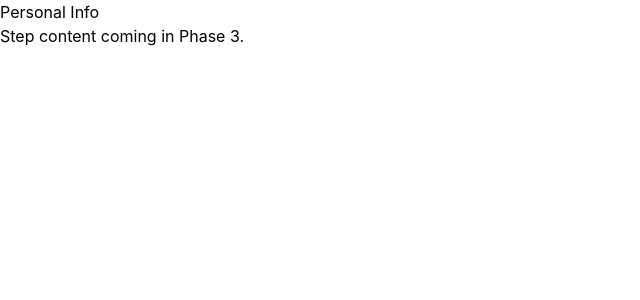
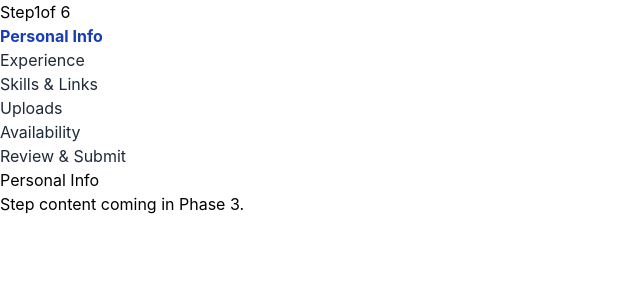
Before and after one commit to HanifNepali/job-application-form, a React (Vite) app: page /form/personal-info in a window 1280 px wide. Shown: the top 300 px of the page, without its empty margins (0-640 px from the left). Built offline with nearby package versions, Linux system fonts and the light colour scheme.

Commit message:
Add Stepper component

```diff
--- a/src/app/FormLayout.tsx
+++ b/src/app/FormLayout.tsx
@@ -1,3 +1,4 @@
+import { Stepper } from "@/components/Stepper";
 import { Outlet } from "react-router-dom";
 
 // Shared shell for every step route. Router renders this once and swaps
@@ -9,7 +10,7 @@ import { Outlet } from "react-router-dom";
 export function FormLayout() {
   return (
     <div>
-      {/* Stepper/progress bar goes here */}
+      <Stepper />
       <main>
         <Outlet />
       </main>
--- /dev/null
+++ b/src/components/Stepper.tsx
@@ -0,0 +1,53 @@
+import { Link, useLocation } from "react-router-dom";
+import { STEPS } from "@/lib/steps";
+import { useFormStore } from "@/store/formStore";
+
+// Bare-bones step indicator for Phase 1: shows all steps, highlights the
+// active one, and lets the user manually click between steps. No visual
+// progress-bar styling yet (Phase 2/5 polish) and no route guard yet
+// (Phase 4) — every step link is clickable regardless of furthestUnlockedStep
+// for now, since there's nothing to validate against until Phase 3 exists.
+export function Stepper() {
+  const location = useLocation();
+  const furthestUnlockedStep = useFormStore(
+    (state) => state.furthestUnlockedStep,
+  );
+
+  return (
+    <nav aria-label="Form steps">
+      {/* "Step X of Y" label, called out explicitly in the spec for
+          screen-reader users who may not benefit from the visual list alone */}
+      <p>
+        Step{STEPS.findIndex((s) => location.pathname.endsWith(s.path)) + 1}of
+        {""} {STEPS.length}
+      </p>
+      <ol>
+        {STEPS.map((step, index) => {
+          const isActive = location.pathname.endsWith(step.path);
+          // Reachability preview only — not enforced yet. Phase 4's route
+          // guard is what actually blocks navigation; this just dims
+          // steps that aren't reachable so the UI isn't misleading in
+          // the meantime.
+          const isReachable = index <= furthestUnlockedStep;
+
+          return (
+            <li key={step.id}>
+              <Link
+                to={`/form/${step.path}`}
+                // aria-current="step" on the active step, per spec, so
+                // screen readers announce which step is current.
+                aria-current={isActive ? "step" : undefined}
+                aria-disabled={!isReachable}
+                className={
+                  isActive ? "text-blue-800 font-bold" : "text-gray-800"
+                }
+              >
+                {step.label}
+              </Link>
+            </li>
+          );
+        })}
+      </ol>
+    </nav>
+  );
+}
```
